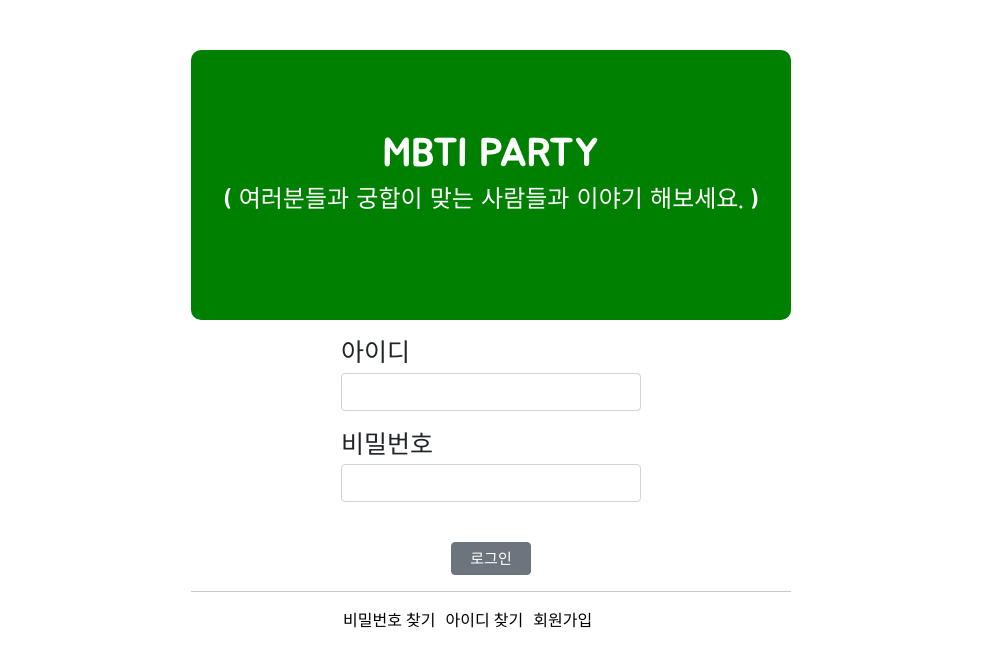
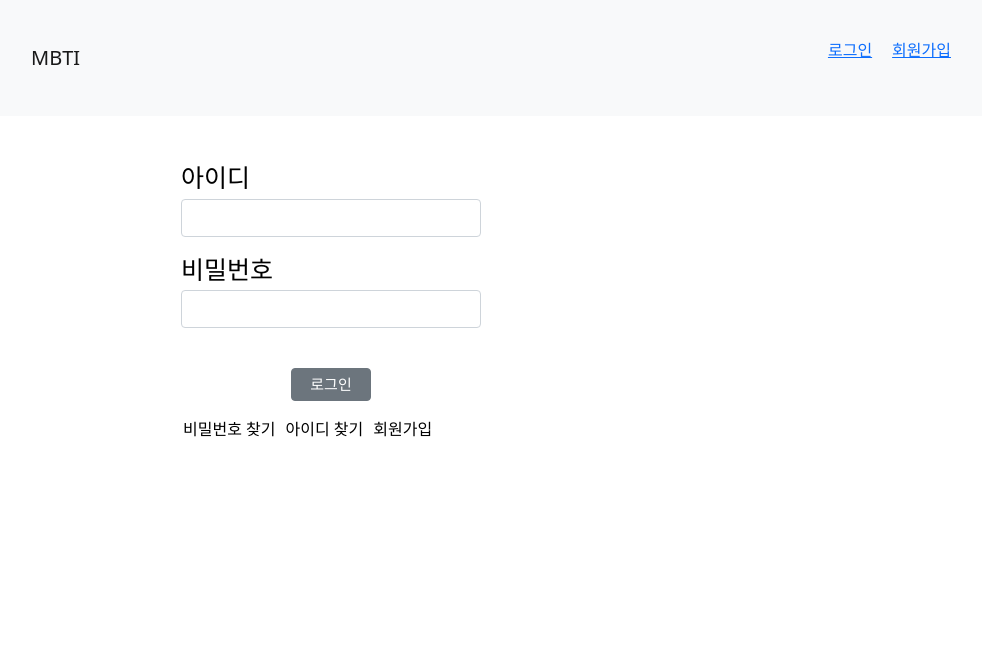
Before and after one commit to HyoJinKin/MBTI-Party, a Flask app: page /login in a window 1280 px wide. Shown: the top 667 px of the page, without its empty margins (149-1131 px from the left). Run offline with Flask 2, Linux system fonts and the light colour scheme; some libraries are stand-ins or nearby versions; some web fonts are replaced.

Commit message:
template 변경

```diff
--- /dev/null
+++ b/static/common.css
@@ -0,0 +1,38 @@
+.body__container {
+    width: 100%;
+    font-size: 16px;
+    color: #000;
+}
+
+/* float */
+.float--left {
+    float: left;
+}
+.float--right {
+    float: right;
+}
+.clearfix {
+    content: "";
+    clear: both;
+    display: block;
+}
+
+/* section */
+.section {
+    position: relative;
+}
+.section .inner {
+    width: 980px;
+    margin: 0 auto;
+    position: relative;
+    box-sizing: border-box;
+    padding: 30px 30px;
+}
+
+/* nav */
+nav .navbar-menu-group li {
+    padding-right: 10px;
+}
+nav .navbar-menu-group li:last-child {
+    padding-right: 0px;
+}
--- /dev/null
+++ b/static/login.css
@@ -0,0 +1,63 @@
+.jua {
+    font-family: 'Jua', sans-serif;
+}
+
+.hansan {
+    font-family: 'Black Han Sans', sans-serif;
+}
+
+.wrap {
+    width: 600px;
+    margin: 50px auto auto auto;
+}
+
+.title {
+    background-color: green;
+    font-size: 25px;
+
+    width: 600px;
+    height: 270px;
+
+    color: white;
+    text-align: center;
+
+    background-image: url("https://search.pstatic.net/common/?src=http%3A%2F%2Fblogfiles.naver.net%2F20150926_49%2Fthepooh23_1443249773302HgNjP_JPEG%2FlargeYYYJ2OGV.jpg&type=sc960_832");
+    background-size: cover;
+    background-position: center;
+
+    border-radius: 10px;
+
+    padding-top: 80px;
+}
+
+.middle {
+    width: 600px;
+    font-size: 25px;
+    padding-top: 15px;
+    padding-left: 150px;
+}
+
+.btn {
+    width: 80px;
+    height: 30px;
+    font-size: 15px;
+    margin: 40px auto auto 110px;
+    display: block;
+    padding-bottom: 25px;
+}
+
+.find_text {
+    display: inline-block;
+    text-decoration: none;
+}
+
+.bottom {
+    margin: auto auto auto 110px;
+}
+
+ul li {
+    list-style-type: none;
+    float: left;
+    outline: 2px none;
+    margin: auto auto auto 10px;
+}
--- a/templates/index.html
+++ b/templates/index.html
@@ -7,7 +7,9 @@
           integrity="sha384-Gn5384xqQ1aoWXA+058RXPxPg6fy4IWvTNh0E263XmFcJlSAwiGgFAW/dAiS6JXm"
           crossorigin="anonymous">
     <script src="https://kit.fontawesome.com/0aeb562407.js" crossorigin="anonymous"></script>
+    <link rel="stylesheet" href="../static/common.css">
     <link rel="stylesheet" href="../static/index.css">
+    <script src="../static/common.js"></script>
     <script src="../static/index.js"></script>
     <title>MBTI PARTY | 나의 MBTI에 맞는 파티 찾기</title>
 </head>
--- a/templates/login.html
+++ b/templates/login.html
@@ -13,87 +13,38 @@
             integrity="sha384-ka7Sk0Gln4gmtz2MlQnikT1wXgYsOg+OMhuP+IlRH9sENBO0LRn5q+8nbTov4+1p"
             crossorigin="anonymous"></script>
 
-    <style>
-        .jua {
-            font-family: 'Jua', sans-serif;
-        }
+    <link rel="stylesheet" href="../static/common.css">
+    <link rel="stylesheet" href="../static/login.css">
 
-        .hansan {
-            font-family: 'Black Han Sans', sans-serif;
-        }
-
-        .wrap {
-            width: 600px;
-            margin: 50px auto auto auto;
-        }
-
-        .title {
-            background-color: green;
-            font-size: 25px;
-
-            width: 600px;
-            height: 270px;
-
-            color: white;
-            text-align: center;
-
-            background-image: url("https://search.pstatic.net/common/?src=http%3A%2F%2Fblogfiles.naver.net%2F20150926_49%2Fthepooh23_1443249773302HgNjP_JPEG%2FlargeYYYJ2OGV.jpg&type=sc960_832");
-            background-size: cover;
-            background-position: center;
-
-            border-radius: 10px;
-
-            padding-top: 80px;
-        }
-
-        .middle {
-            width: 600px;
-            font-size: 25px;
-            padding-top: 15px;
-            padding-left: 150px;
-        }
-
-        .btn {
-            width: 80px;
-            height: 30px;
-            font-size: 15px;
-            margin: 40px auto auto 110px;
-            display: block;
-            padding-bottom: 25px;
-        }
-
-        .find_text {
-            display: inline-block;
-            text-decoration: none;
-        }
-
-        .bottom {
-            margin: auto auto auto 110px;
-        }
-
-        ul li {
-            list-style-type: none;
-            float: left;
-            outline: 2px none;
-            margin: auto auto auto 10px;
-        }
-    </style>
-
-
+    <script src="../static/common.js"></script>
 </head>
 <body>
-<div class="wrap">
-    <div class="title jua">
-        <h1>MBTI PARTY</h1>
-        <h4>( 여러분들과 궁합이 맞는 사람들과 이야기 해보세요. )</h4>
+    <div class="body__container">
+
+        <nav class="section section--nav navbar navbar-expand-lg navbar-light bg-light">
+            <div class="inner">
+                <a class="navbar-brand float--left" href="/">MBTI</a>
+                <div class="navbar-menu-group collapse navbar-collapse float--right">
+                    <ul class="navbar-nav mr-auto">
+                        <li class="nav-item">
+                            <a href="/login">로그인</a>
+                        </li>
+                        <li class="nav-item">
+                            <a href="/register">회원가입</a>
+                        </li>
+                    </ul>
                 </div>
+            </div>
+        </nav>
 
+        <section class="section section--login-form">
+            <div class="inner">
                 <div class="middle hansan">
                     <p>아이디<input style="width: 300px;" type="text" class="form-control" id="id"></p>
                     <p>비밀번호<input style="width: 300px;" type="password" class="form-control" id="password"></p>
                     <button type="button" class="btn btn-secondary">로그인</button>
                 </div>
-    <hr>
+
                 <div class="bottom">
                     <ul>
                         <li>
@@ -108,5 +59,7 @@
                     </ul>
                 </div>
             </div>
+        </section>
+    </div>
 </body>
 </html>
```
Also changed, not shown: static/index.css (+0 -39 lines), templates/build_party.html (+28 -6 lines), templates/detail.html (+20 -0 lines), templates/register.html (+25 -2 lines), static/common.js (added), static/login.js (added). Lines whose indentation alone changed are shown as unchanged.
